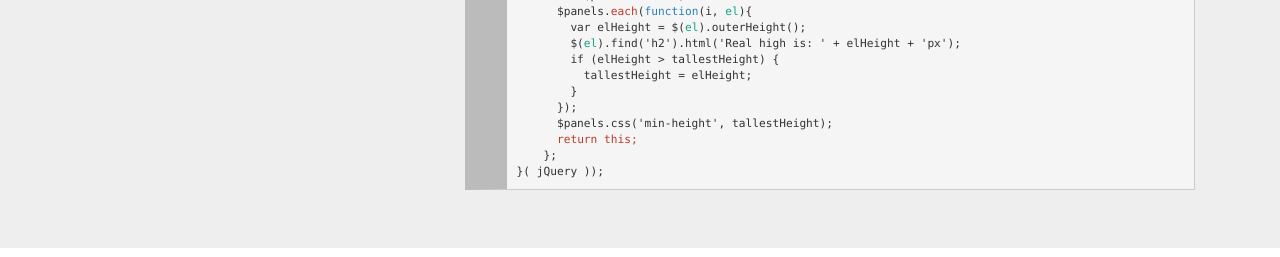
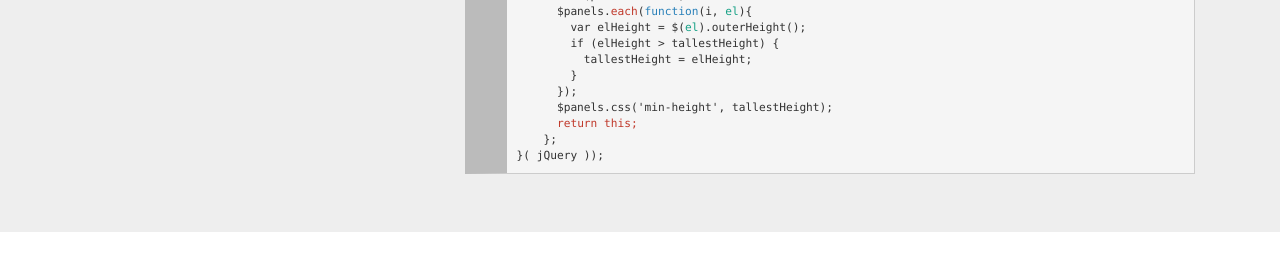
Before and after one commit to Benfarhat/jquery-equalize-height, a plain HTML site: page index.html in a window 1280 px wide. Shown: the part 159-416 px from the top of the page. Drawn offline with nearby package versions, Linux system fonts and the light colour scheme.

Commit message:
comment demo seciont

```diff
--- a/index.html
+++ b/index.html
@@ -72,7 +72,6 @@
           $panels = this;
       $panels.<span style="color:#c0392b;">each</span>(<span style="color:#2980b9;">function</span>(i, <span style="color:#16a085;">el</span>){
         var elHeight = $(<span style="color:#16a085;">el</span>).outerHeight();
-        $(<span style="color:#16a085;">el</span>).find('h2').html('Real high is: ' + elHeight + 'px');
         if (elHeight > tallestHeight) {
           tallestHeight = elHeight;
         }
@@ -163,7 +162,7 @@
           $panels.each(function(i, el){
             var elHeight = $(el).outerHeight();
 
-            $(el).find('h2').html('Real high is: ' + elHeight + 'px');
+            $(el).find('h2').html('Real high is: ' + elHeight + 'px'); // You don't need this line, it's just for the demo.
 
             if (elHeight > tallestHeight) {
               tallestHeight = elHeight;
```
